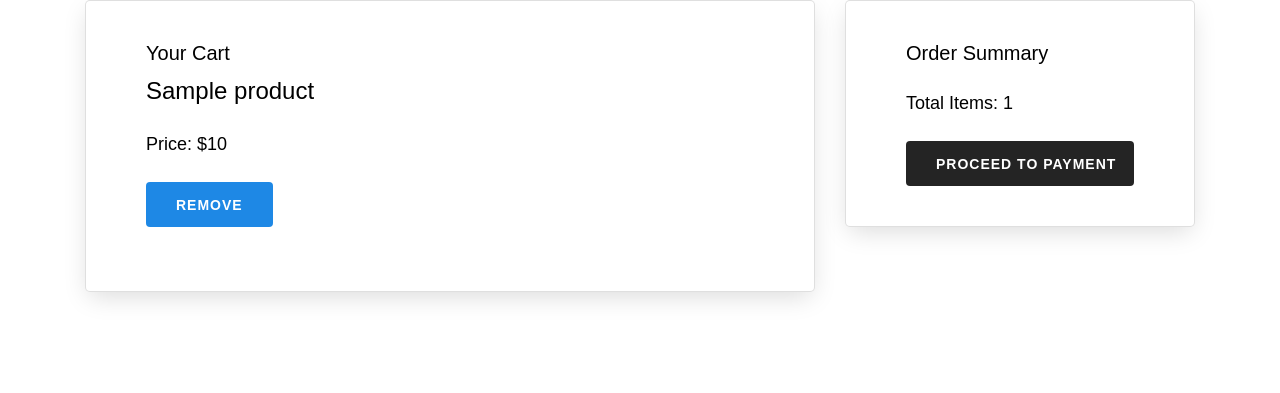
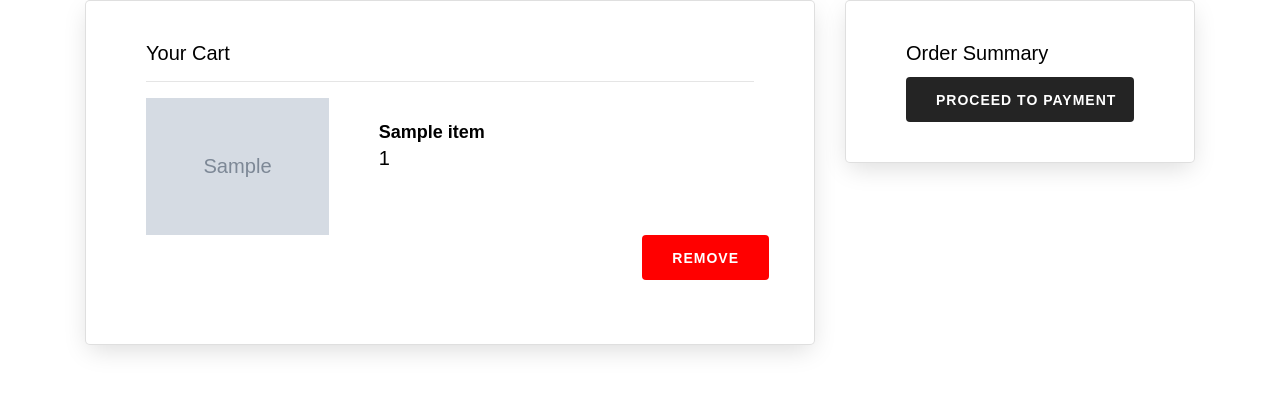
Before and after one commit to nachiketgalande1609/urban, a Flask app: template templates/cart.html in a window 1280 px wide. Shown: the part 76-469 px from the top of the page. Run offline with Flask 3, Linux system fonts and the light colour scheme; the template is opened without the code that fills it: most values are stand-ins (such as "Sample title", 1, 10 or a date in 2020); grey boxes marked "Sample" are stand-in pictures; some libraries are stand-ins or nearby versions.

Commit message:
Added add to cart and remove functionality

```diff
--- a/app.py
+++ b/app.py
@@ -30,6 +30,8 @@ app.register_blueprint(product_bp)
 
 @app.route('/')
 def home():
+    from user.models import User
+    user = User()
     selected_category = request.args.get('category')
     sort_order = request.args.get('sort')
 
@@ -42,7 +44,7 @@ def home():
         products = products.sort("price", 1)
     elif sort_order == 'desc':
         products = products.sort("price", -1)
-    return render_template('home.html', products=products)
+    return render_template('home.html', products=products, user=user)
 
 @app.route('/login/')
 def login():
@@ -65,7 +67,19 @@ def addproduct():
 @app.route('/cart/')
 @login_required
 def cart():
-    return render_template('cart.html')
+    user_id = session.get('user').get('_id')  # Get the current user's ID from the session
+    user_cart_items = db.cart.find({'user_id': user_id})  # Fetch cart items for the current user
+    cart_with_product_details = []
+
+    for item in user_cart_items:
+        product_id = item.get('product_id')
+        product_details = db.products.find_one({'_id': product_id}, {'name': 1, 'image_path': 1})
+        if product_details:
+            item['product_name'] = product_details.get('name')
+            item['image_path'] = product_details.get('image_path')
+            cart_with_product_details.append(item)
+    return render_template('cart.html', cart_items=cart_with_product_details)
+
 
 # Run the Flask application if this script is executed directly
 if __name__ == "__main__":
--- a/static/styles.css
+++ b/static/styles.css
@@ -236,3 +236,11 @@ input[type=submit] {
 .btn-primary:hover {
   background-color: #0056b3;
 }
+
+.cart-item {
+  border: solid #000 1px;
+}
+
+.btn-remove {
+  background-color: red;
+}
--- a/templates/cart.html
+++ b/templates/cart.html
@@ -7,22 +7,26 @@
             <div class="card mb-4">
                 <div class="card-body">
                     <h3 class="card-title">Your Cart</h3>
-                        <div class="cart-items">
                     <!-- Loop through cart items retrieved from backend and display -->
                     {% for item in cart_items %}
-                            <div class="cart-item">
-                                <div class="cart-item-details">
-                                    <h4>{{ item.product.name }}</h4>
-                                    <p>Price: ${{ item.product.price }}</p>
-                                    <!-- Additional item details -->
+                    <hr>
+                    <div class="row g-0">
+                        <div class="col-md-4">
+                            <!-- Image placeholder -->
+                            <img src="../{{ item.image_path }}" alt="Product Image" width="100%">
                         </div>
-                                <div class="cart-item-actions">
-                                    <button onclick="removeFromCart('{{ item.id }}')" class="btn btn-sm btn-danger">Remove</button>
+                        <div class="col-md-8">
+                            <div class="card-body">
+                                <strong>{{ item.product_name }}</strong>
+                                <h5 class="card-title">{{ item.user_id }}</h5>
                             </div>
+                        </div>
+                    </div>
+                    <div class="row justify-content-end">
+                        <button onclick="removeFromCart('{{ item.product_id }}')" class="btn btn-sm btn-remove">Remove</button>
                     </div>
                     {% endfor %}
                     <!-- End of cart items loop -->
-                        </div>
                 </div>
             </div>
         </div>
@@ -30,7 +34,6 @@
             <div class="card">
                 <div class="card-body">
                     <h3 class="card-title">Order Summary</h3>
-                        <p>Total Items: {{ cart_items|length }}</p>
                     <!-- Additional order summary details -->
                     <a href="/checkout" class="btn btn-primary">Proceed to Payment</a>
                 </div>
@@ -38,11 +41,4 @@
         </div>
     </div>
 </div>
-
-    <script>
-        function removeFromCart(itemId) {
-            // Implement AJAX request to remove item from the cart
-            // Update UI accordingly after removing the item
-        }
-    </script>
 {% endblock %}
--- a/templates/home.html
+++ b/templates/home.html
@@ -30,11 +30,7 @@
                         <p class="card-text">{{ product.category }}</p>
                         <p class="card-text">${{ product.price }}</p>
                         {% if session.logged_in %}
-                        <form name="add_to_cart_form">
-                            <input type="hidden" name="product_id" value="{{ product.id }}">
-                            <!-- Other hidden fields if needed -->
-                            <button type="submit" class="btn btn-primary">Add to Cart</button>
-                        </form>
+                        <button class="btn btn-primary add-to-cart-btn" data-product-id="{{ product._id }}">Add to Cart</button>
                         {% endif %}
                         <!-- Additional product details -->
                     </div>
```
Also changed, not shown: static/js/scripts.js (+50 -0 lines), user/routes.py (+34 -1 lines). Lines whose indentation alone changed are shown as unchanged.
